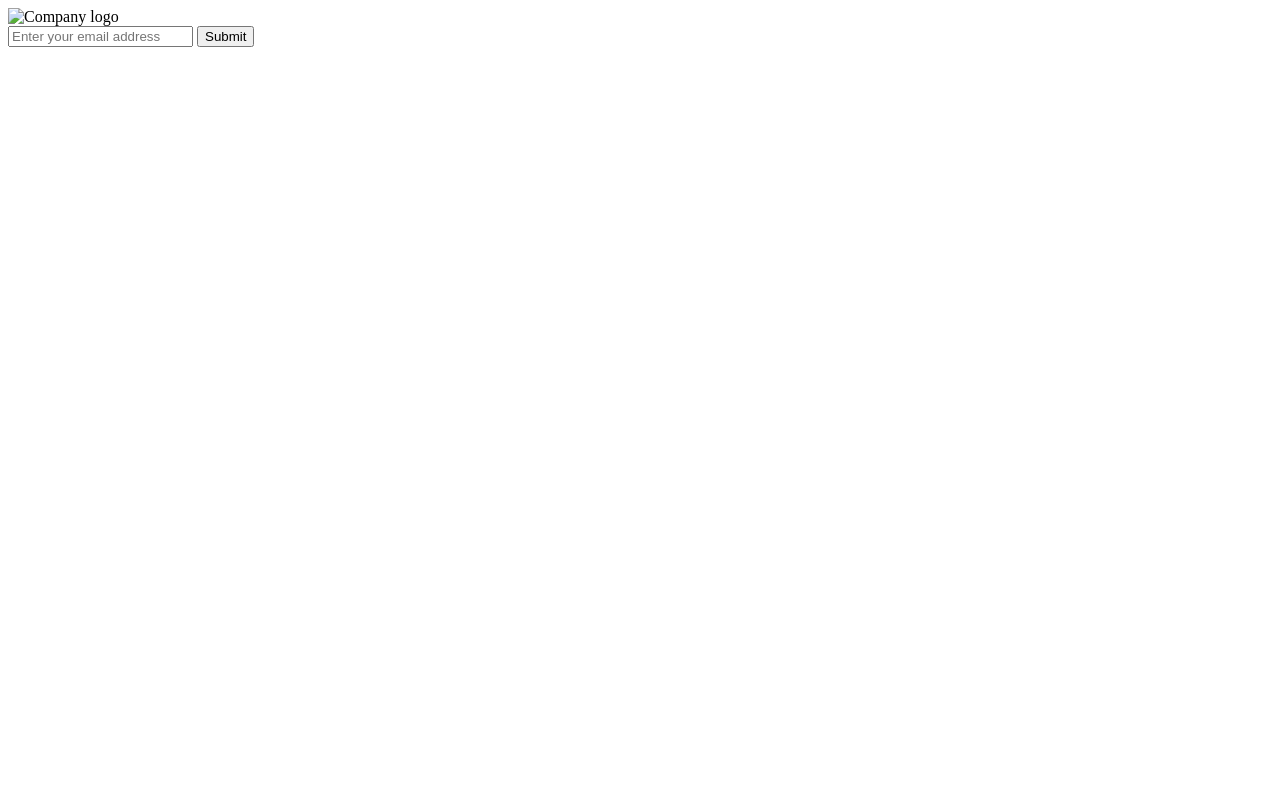
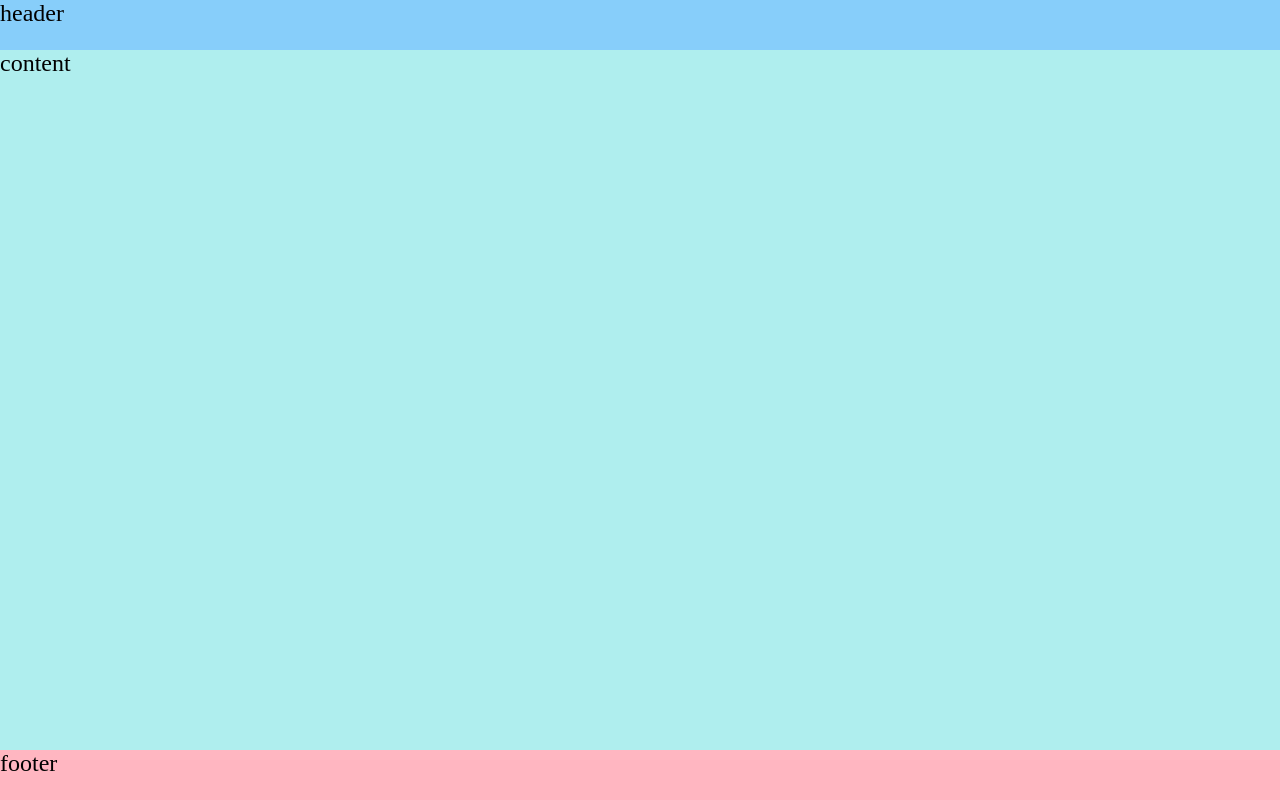
Before and after one commit to pelcastre-leomat/freecodecamp-pages, a plain HTML site: page Product-landing-page/index.html in a window 1280 px wide. Drawn offline with Linux system fonts and the light colour scheme.

Commit message:
New adaptive design test

```diff
--- a/Product-landing-page/index.html
+++ b/Product-landing-page/index.html
@@ -4,32 +4,15 @@
     <meta charset="UTF-8">
     <meta http-equiv="X-UA-Compatible" content="IE=edge">
     <meta name="viewport" content="width=device-width, initial-scale=1.0">
-    <title>Product Landing Page</title>
+    <link rel="stylesheet" href="style.css">
+    <title>Sandy</title>
 </head>
 <body>
+    <div class="container">
 
-    <!-- Always at top of page -->
-    <header id="header">
-        <img src="#" alt="Company logo" id="header-img">
-        <nav id="nav-bar">
-            <a href="#" class="nav-link"></a>
-            <a href="#" class="nav-link"></a>
-            <a href="#" class="nav-link"></a>
-        </nav>
-    </header>
-    <div id="main-container">
-        <div id="video"></div>
-        <form action="https://www.freecodecamp.com/email-submit" id="form">
-            <label for="email"></label>
-            <input name="email" type="email" id="email" placeholder="Enter your email address">
-            <!-- Should submit to static link -->
-            <input type="submit" id="submit" value="Submit">
-        </form>
+        <div class="item1">header</div>
+        <div class="item3">content</div>
+        <div class="item4">footer</div>
     </div>
-
-
-
-
-
 </body>
 </html>
--- a/Product-landing-page/style.css
+++ b/Product-landing-page/style.css
@@ -1,2 +1,60 @@
 /* Should have flex box once */
 /* Once media query */
+/* #c2b7a2, #2e2c2a, #cfddd8*/
+
+html,body{
+    height: 100%;
+}
+
+body {
+    margin: 0px;
+}
+
+.item1 {
+    background: LightSkyBlue;
+    grid-area: header;
+}
+
+.item2 {
+    background: LightSalmon;
+    grid-area: advert;
+}
+
+.item3 {
+    background: PaleTurquoise;
+    grid-area: content;
+}
+
+.item4 {
+    background: lightpink;
+    grid-area: footer;
+}
+
+.container {
+    font-size: 1.5em;
+    min-height: 300px;
+    width: 100%;
+    height: 100%;
+    background: LightGray;
+    display: grid;
+    grid-template-columns: 1fr;
+    grid-template-rows: 50px auto 50px;
+    grid-template-areas:
+        "header"
+        "content"
+        "footer";
+}
+
+/* What do I use this for?
+@media (min-width: 800px){
+    .container{
+        grid-template-columns: 1fr 1fr;
+        grid-template-rows: 50px auto 50px;
+        grid-template-areas:
+        /* Only change code below this line */
+        "header header"
+        "content content"
+        "footer footer";
+        /* Only change code above this line */
+    }
+} */
```
Also changed, not shown: Survey-form/index.html (+1 -1 lines).
